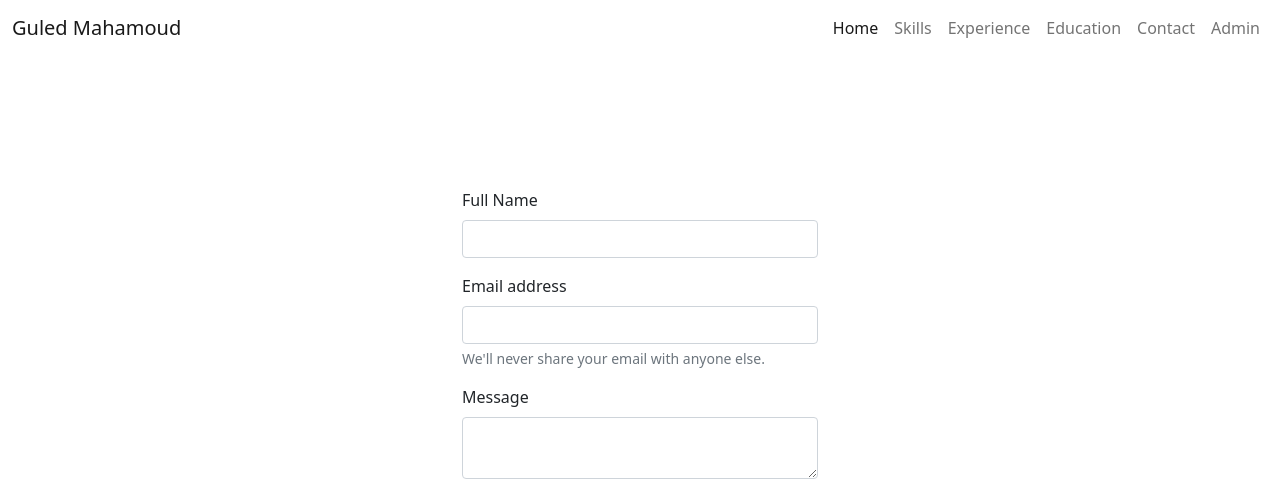
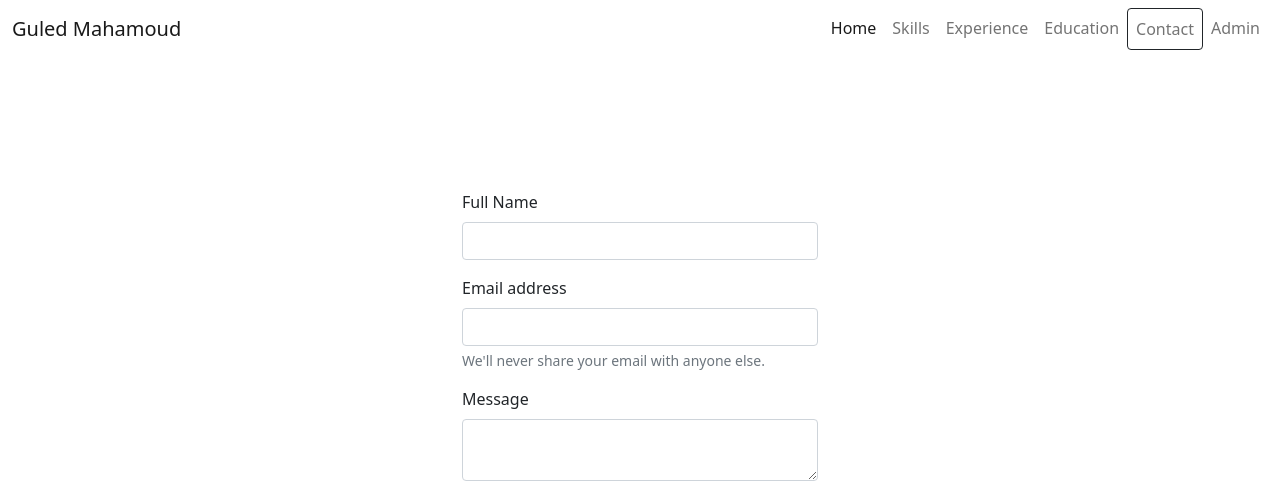
Before and after one commit to gammaled/my-resume-website, a Flask app: page /contact in a window 1280 px wide. Shown: the top 496 px of the page. Run offline with Flask 2, Linux system fonts and the light colour scheme; some libraries are stand-ins or nearby versions.

Commit message:
made link to contact page into a button

```diff
--- a/templates/base.html
+++ b/templates/base.html
@@ -32,7 +32,7 @@
                         <a class="nav-link" href="{{ url_for('get_skills') }}">Skills</a>
                         <a class="nav-link" href="{{ url_for('get_work_experience') }}">Experience</a>
                         <a class="nav-link" href="{{ url_for('get_education') }}">Education</a>
-                        <a class="nav-link" href="{{ url_for('contact') }}">Contact</a>
+                        <a id="contact-link" class="nav-link btn btn-outline-dark" href="{{ url_for('contact') }}">Contact</a>
                         <a class="nav-link" href="#">Admin</a>
                     </div>
                 </div>
```
